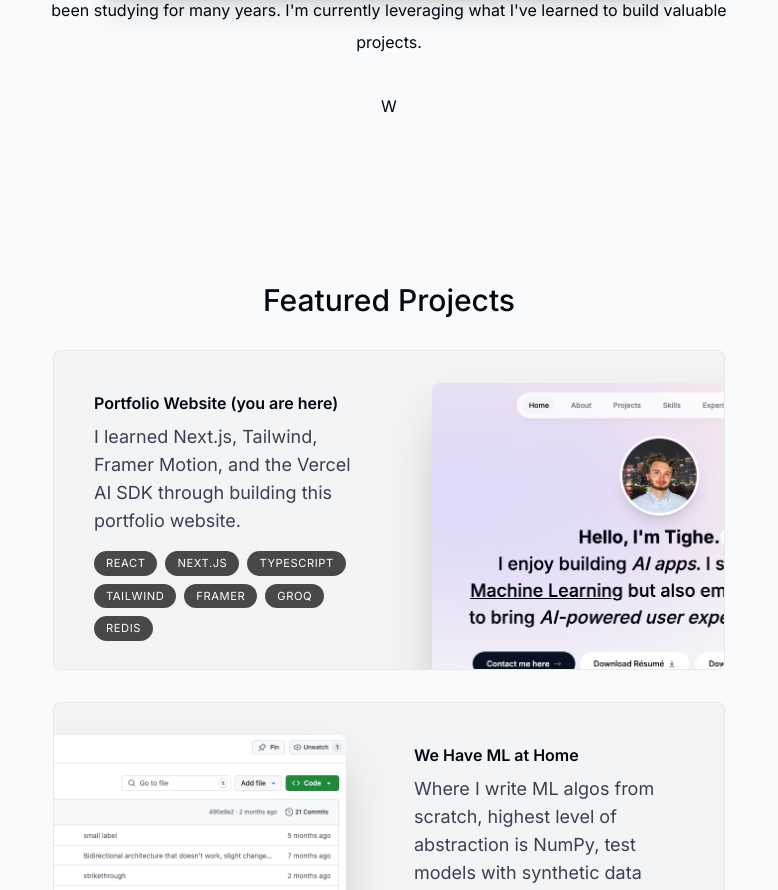
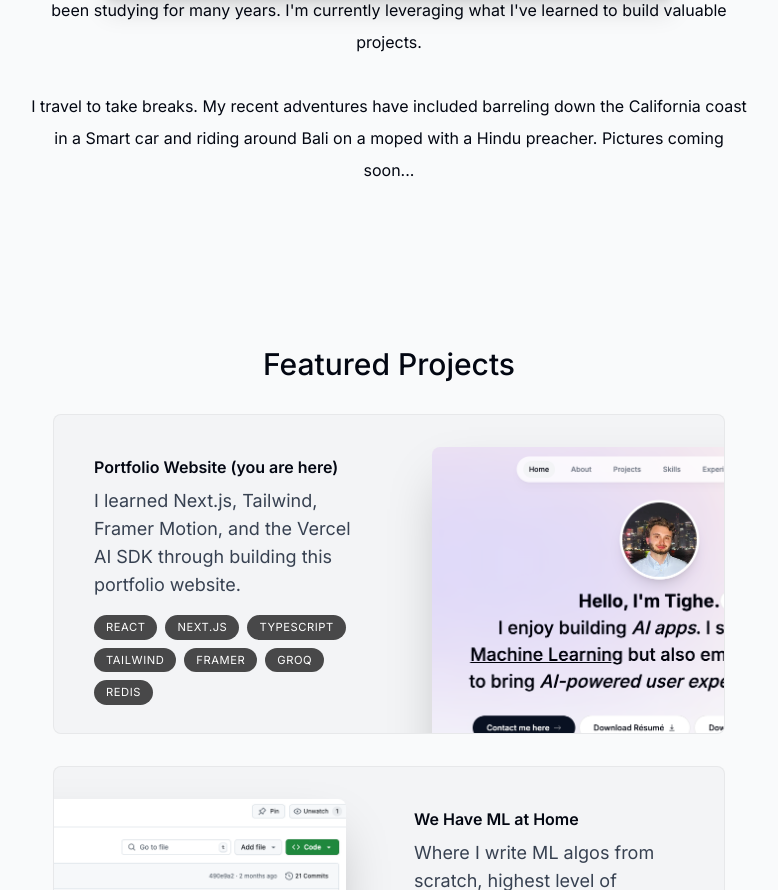
Before and after one commit to thclough/thclough.github.io, a Next.js app: page / in a window 1280 px wide. Shown: the part 1095-1985 px from the top of the page, without its empty margins (251-1029 px from the left). Built offline with nearby package versions, Linux system fonts and the light colour scheme.

Commit message:
about me personal section

```diff
--- a/components/About.tsx
+++ b/components/About.tsx
@@ -34,7 +34,11 @@ export default function About() {
         leveraging what I&apos;ve learned to build valuable projects.
       </p>
       <br />
-      <p>W</p>
+      <p>
+        I travel to take breaks. My recent adventures have included barreling
+        down the California coast in a Smart car and riding around Bali on a
+        moped with a Hindu preacher. Pictures coming soon...
+      </p>
     </motion.section>
   );
 }
```
